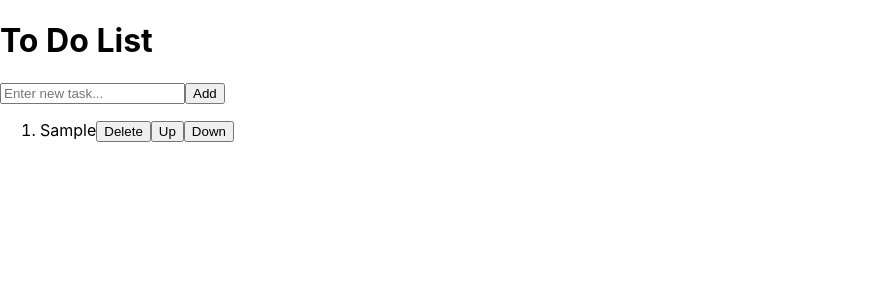
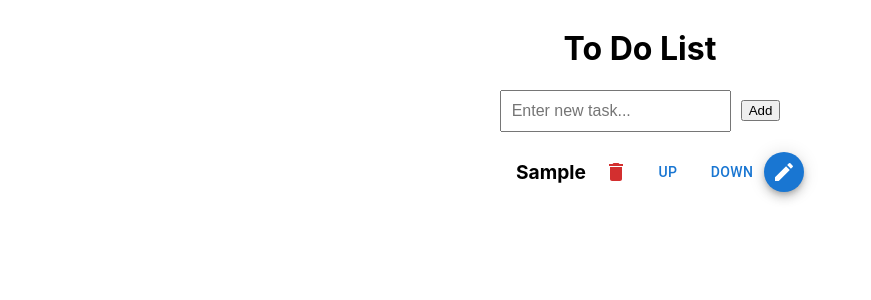
Before and after one commit to SutiaginIlya/todo, a React (Create React App) app in the folder todo-list/: page / in a window 1280 px wide. Both pictures are taken after typing "Sample" into the empty fields and a click on the button "Add". Shown: the top 300 px of the page, without its empty margins (0-871 px from the left). Built offline with nearby package versions, Linux system fonts and the light colour scheme.

Commit message:
fix: update styles in css

```diff
--- a/todo-list/package.json
+++ b/todo-list/package.json
@@ -5,6 +5,7 @@
   "dependencies": {
     "@emotion/react": "^11.13.0",
     "@emotion/styled": "^11.13.0",
+    "@mui/icons-material": "^5.16.4",
     "@mui/material": "^5.16.4",
     "@testing-library/jest-dom": "^5.17.0",
     "@testing-library/react": "^13.4.0",
--- a/todo-list/src/components/Buttons/index.jsx
+++ b/todo-list/src/components/Buttons/index.jsx
@@ -1,17 +1,30 @@
 import React from "react";
+import Button from "@mui/material/Button";
+import IconButton from "@mui/material/IconButton";
+import DeleteIcon from "@mui/icons-material/Delete";
+import Fab from "@mui/material/Fab";
+import EditIcon from "@mui/icons-material/Edit";
+import styles from "./index.module.css";
 
 export const Buttons = ({ index, deleteTask, moveTaskUp, moveTaskDown }) => {
   return (
-    <>
-      <button className="delete-btn" onClick={() => deleteTask(index)}>
-        Delete
-      </button>
-      <button className="delete-btn" onClick={() => moveTaskUp(index)}>
+    <span className="button-box">
+      <IconButton
+        aria-label="delete"
+        color="error"
+        onClick={() => deleteTask(index)}
+      >
+        <DeleteIcon />
+      </IconButton>
+      <Button  onClick={() => moveTaskUp(index)}>
         Up
-      </button>
-      <button className="delete-btn" onClick={() => moveTaskDown(index)}>
+      </Button>
+      <Button  onClick={() => moveTaskDown(index)}>
         Down
-      </button>
-    </>
+      </Button>
+      <Fab color="primary" aria-label="edit" size="small">
+        <EditIcon size="large"/>
+      </Fab>
+    </span>
   );
 };
--- a/todo-list/src/components/Buttons/index.module.css
+++ b/todo-list/src/components/Buttons/index.module.css
@@ -1,3 +1,3 @@
-.delete-btn {
+.button-box {
     background-color: blue;
 }
--- a/todo-list/src/components/HeadInput/index.jsx
+++ b/todo-list/src/components/HeadInput/index.jsx
@@ -1,5 +1,6 @@
 import React, { useState } from "react";
 import { Input } from "../Input/index";
+import styles from "./index.module.css"
 
 export const HeadInput = ({ addTask }) => {
   const [newTask, setNewTask] = useState("");
@@ -22,7 +23,7 @@
   }
 
   return (
-    <div className="todo-div-input">
+    <div className={styles.todo_div_input}>
       <Input
       handleInputChange={handleInputChange}
       handleKeyDown={handleKeyDown}
--- a/todo-list/src/components/HeadInput/index.module.css
+++ b/todo-list/src/components/HeadInput/index.module.css
@@ -0,0 +1,6 @@
+.todo_div_input {
+    display: flex;
+    justify-content: center;
+    align-items: center;
+    gap: 10px;
+}
--- a/todo-list/src/components/Input/index.jsx
+++ b/todo-list/src/components/Input/index.jsx
@@ -1,16 +1,17 @@
 import React from "react";
+import styles from "./index.module.css";
 
-export const Input = ({handleInputChange, handleKeyDown, newTask}) => {
-    return (
-        <>
-        <input
-        className="todo-input"
+export const Input = ({ handleInputChange, handleKeyDown, newTask }) => {
+  return (
+    <>
+      <input
+        className={styles.todo_input}
         type="text"
         value={newTask}
         placeholder="Enter new task..."
         onChange={handleInputChange}
         onKeyDown={handleKeyDown}
       />
-        </>
-    )
-}
+    </>
+  );
+};
--- a/todo-list/src/components/Input/index.module.css
+++ b/todo-list/src/components/Input/index.module.css
@@ -0,0 +1,4 @@
+.todo_input {
+    padding: 10px;
+    font-size: 16px;
+}
--- a/todo-list/src/components/List/index.jsx
+++ b/todo-list/src/components/List/index.jsx
@@ -4,10 +4,10 @@
 
 export const List = ({ tasks, deleteTask, moveTaskUp, moveTaskDown }) => {
   return (
-    <ol>
+    <ol className={styles.ol_cont}>
       {tasks.map((task, index) => (
-        <li className="animate__bounceIn" key={index}>
-          <span className="text">{task}</span>
+        <li className={styles.list} key={index}>
+          <div className={styles.text}>{task}</div>
           <Buttons
             index={index}
             deleteTask={deleteTask}
--- a/todo-list/src/components/List/index.module.css
+++ b/todo-list/src/components/List/index.module.css
@@ -1,3 +1,23 @@
-/* .test_color {
-    background-color: red;
-} */
+.ol_cont {
+    margin-top: 20px;
+    text-align: left;
+}
+.list {
+    display: flex;
+    align-items: center;
+    margin-bottom: 10px;
+    /* flex-direction: row;
+    align-items: center;
+    align-content: stretch;
+    margin: 10px 0 10px 0; */
+}
+.text {
+    font-size: larger;
+    font-weight: bold;
+    flex: 1;
+    margin-right: 10px;
+    max-width: 600px;
+    overflow: hidden;
+    white-space: wrap;
+    overflow-wrap: break-word;
+}
--- a/todo-list/src/components/Main/index.jsx
+++ b/todo-list/src/components/Main/index.jsx
@@ -1,6 +1,7 @@
 import React, { useState } from "react";
 import { HeadInput } from "../HeadInput/index";
 import { List } from "../List/index";
+import styles from "./index.module.css"
 
 export const Main = () => {
   const [tasks, setTasks] = useState([]);
@@ -37,7 +38,7 @@
   };
 
   return (
-    <div className="main-div">
+    <div className={styles.main_div}>
       <h1 className="animate__fadeIn">To Do List</h1>
       <HeadInput addTask={addTask} />
       <List
--- a/todo-list/src/components/Main/index.module.css
+++ b/todo-list/src/components/Main/index.module.css
@@ -0,0 +1,3 @@
+.main_div {
+    text-align: center;
+}
--- a/todo-list/src/index.css
+++ b/todo-list/src/index.css
@@ -1,5 +1,7 @@
 body {
-    margin: 0;
+  display: flex; /* Включение Flexbox */
+  justify-content: center; /* Центрирование по горизонтали */
+  align-items: center; /* Центрирование по вертикали */
     font-family: -apple-system, BlinkMacSystemFont, 'Segoe UI', 'Roboto', 'Oxygen',
       'Ubuntu', 'Cantarell', 'Fira Sans', 'Droid Sans', 'Helvetica Neue',
       sans-serif;
```
Also changed, not shown: 1 other file (tests, documents, lock files or other folders).
